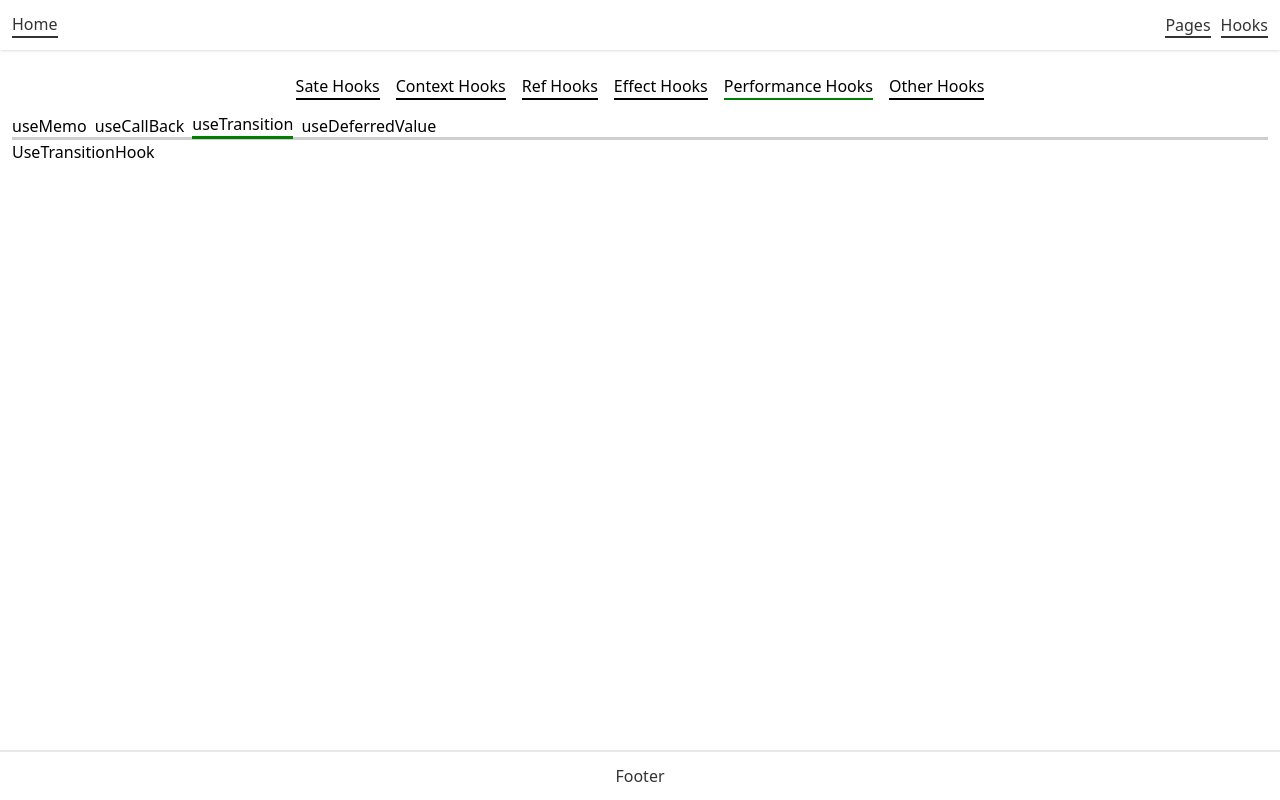
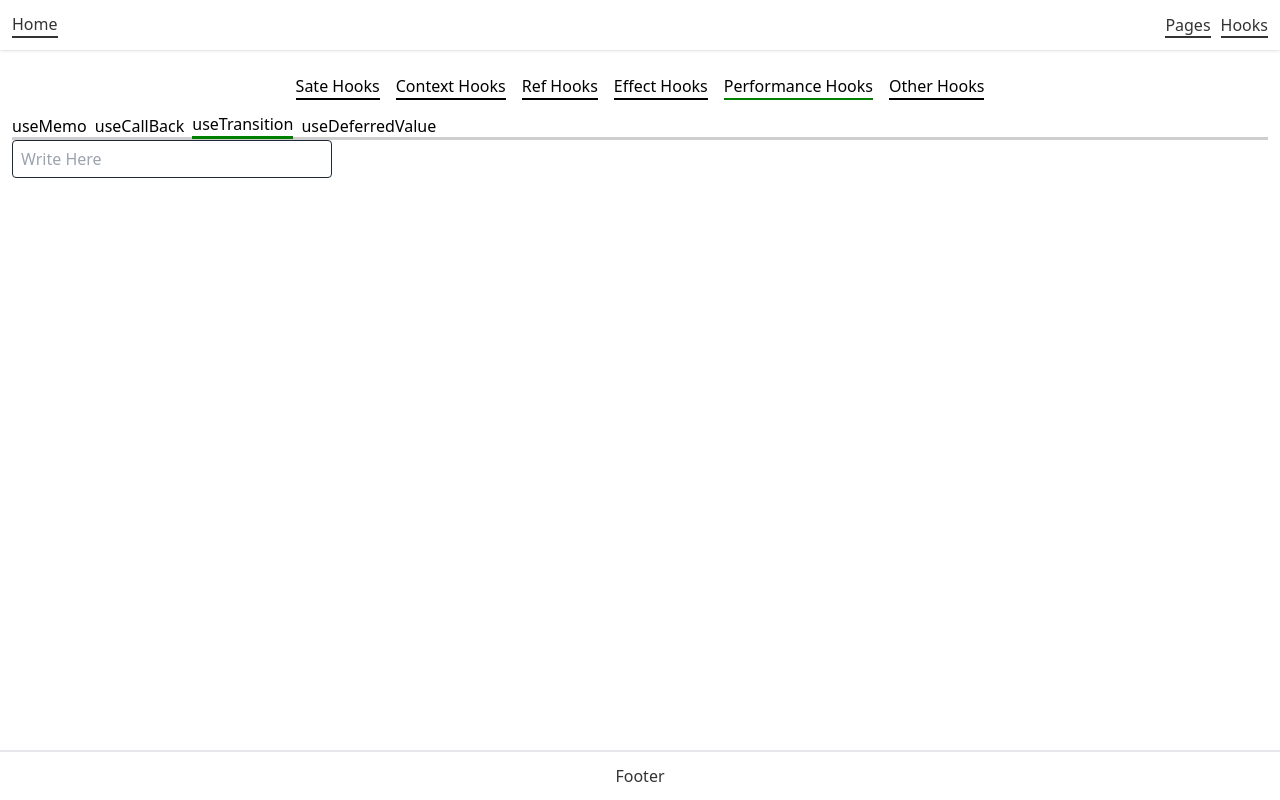
Before and after one commit to tareqnmd/next-basic, a Next.js app: page /default-hooks/performance-hooks in a window 1280 px wide. Both pictures are taken after a click on the button "useTransition". Built offline with nearby package versions, Linux system fonts and the light colour scheme.

Commit message:
use transition up

```diff
--- a/components/default-hooks/performance-hooks/UseTransitionHook.tsx
+++ b/components/default-hooks/performance-hooks/UseTransitionHook.tsx
@@ -1,3 +1,48 @@
+import { useState, useTransition } from 'react';
+const LIST_SIZE = 30000;
 export default function UseTransitionHook() {
-	return <>UseTransitionHook</>;
+	const [lists, setLists] = useState([]);
+	const [step, setStep] = useState('');
+
+	const [loading, startTransition] = useTransition();
+
+	const getEvent = (e) => {
+		const { value } = e.target;
+		setStep(value);
+
+		// const listItems = [];
+		// for (let i = 0; i < LIST_SIZE; i++) {
+		// 	listItems.push(value);
+		// }
+		// setLists(listItems);
+
+		startTransition(() => {
+			const listItems = [];
+			for (let i = 0; i < LIST_SIZE; i++) {
+				listItems.push(value);
+			}
+			setLists(listItems);
+		});
+	};
+
+	return (
+		<>
+			<input
+				className="input-field"
+				type="text"
+				value={step}
+				onChange={getEvent}
+				placeholder="Write Here"
+			/>
+			{loading ? (
+				<div>Loading....</div>
+			) : (
+				<>
+					{lists.map((list, i) => (
+						<div key={i}>{list}</div>
+					))}
+				</>
+			)}
+		</>
+	);
 }
```
